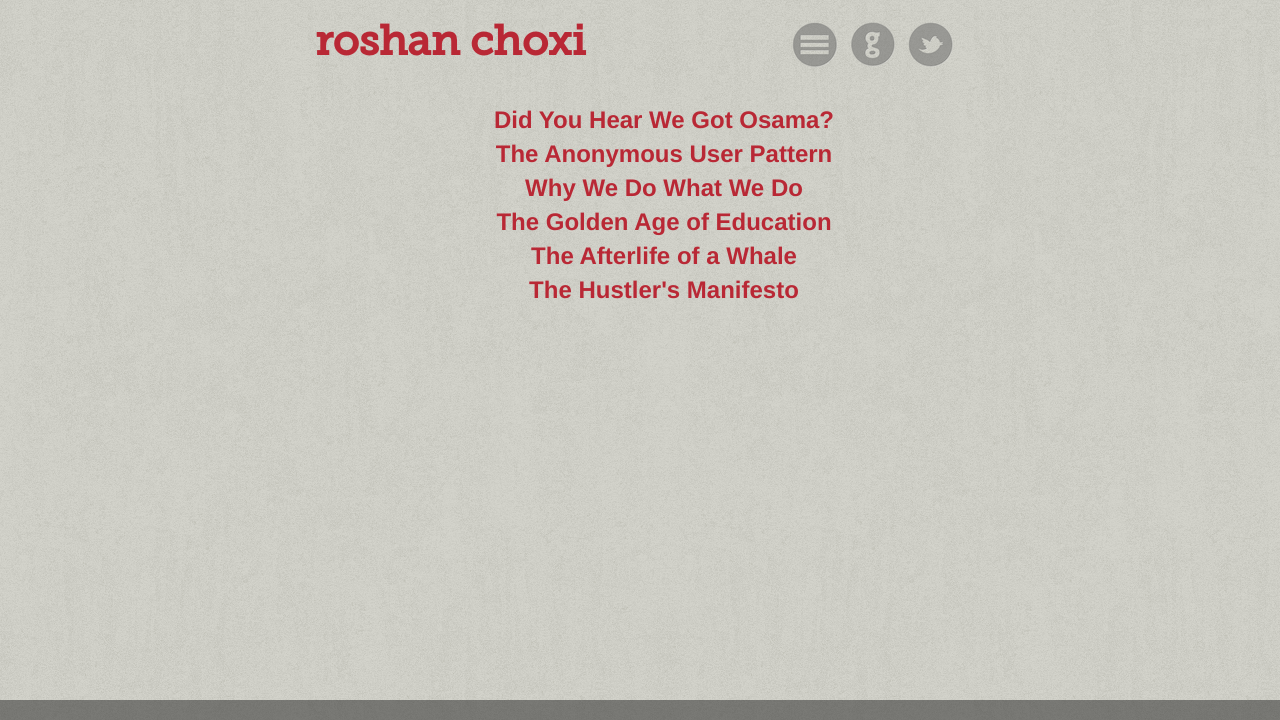
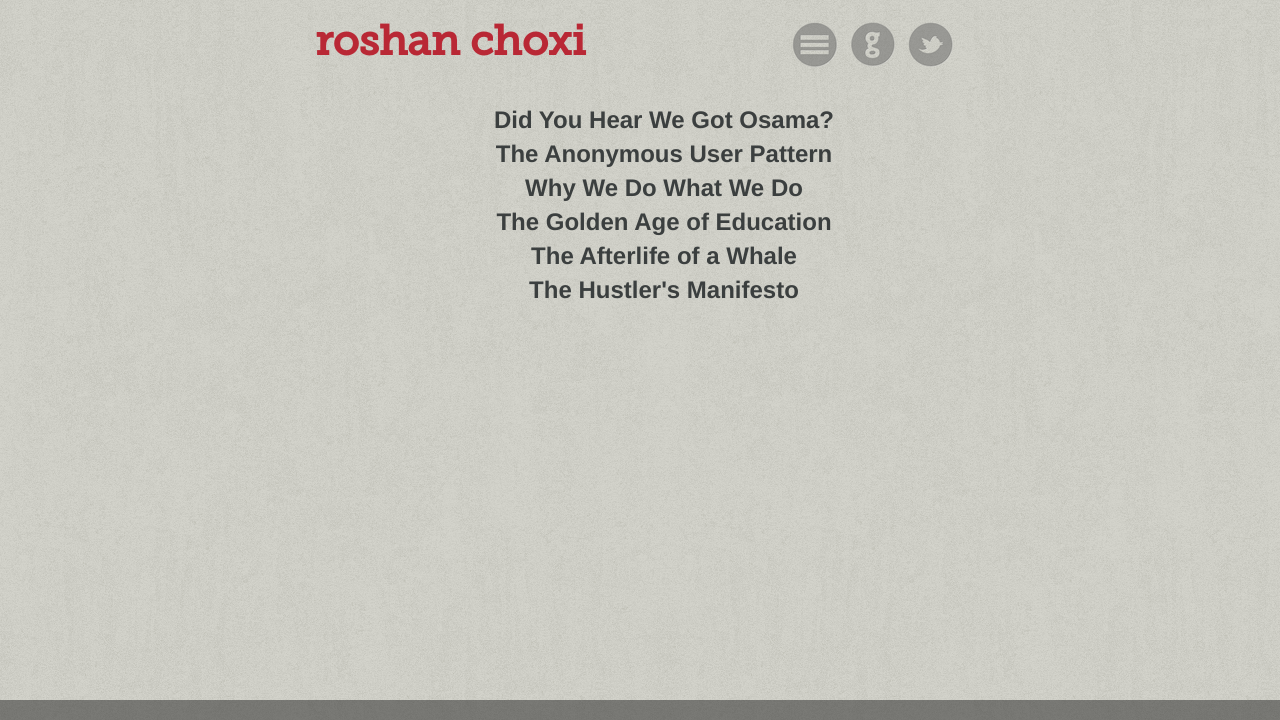
Before and after one commit to choxi/choxi.github.com, a Jekyll site: the page built from blog.html, in a window 1280 px wide. Shown: the top 720 px of the page. Built offline with Jekyll 4.4.1, drawn with Linux system fonts in a browser that asks for light colours; grey boxes are pictures that could not be loaded.

Commit message:
Use Highlight 1 For Blog Posts List

```diff
--- a/css/main.css
+++ b/css/main.css
@@ -183,7 +183,7 @@ h1 {
   font-size: 24px;
   text-align: center; }
   .posts a {
-    color: #b92835; }
+    color: #3b3f3f; }
   .posts li {
     margin: 10px 0; }
 
--- a/sass/main.sass
+++ b/sass/main.sass
@@ -139,7 +139,7 @@ h1
   font-size: 24px
   text-align: center
   a
-    color: $highlight_2
+    color: $highlight_1
   li
     margin: 10px 0
 
```
